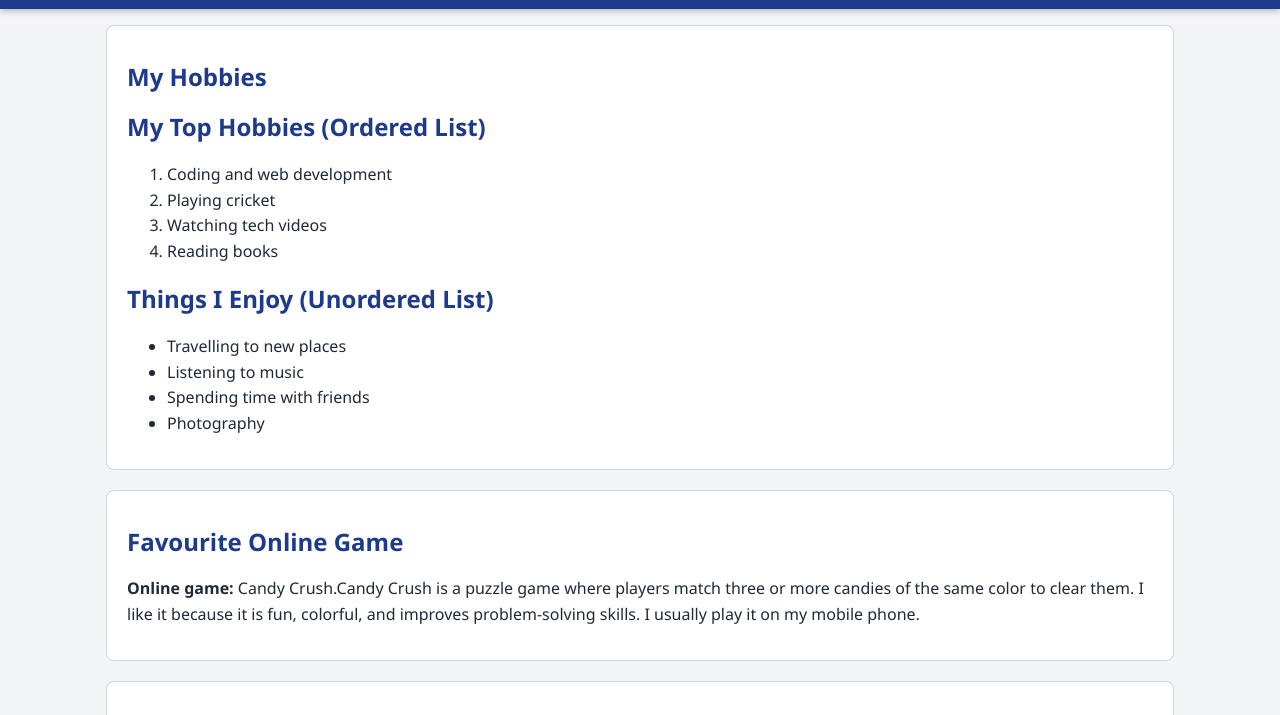
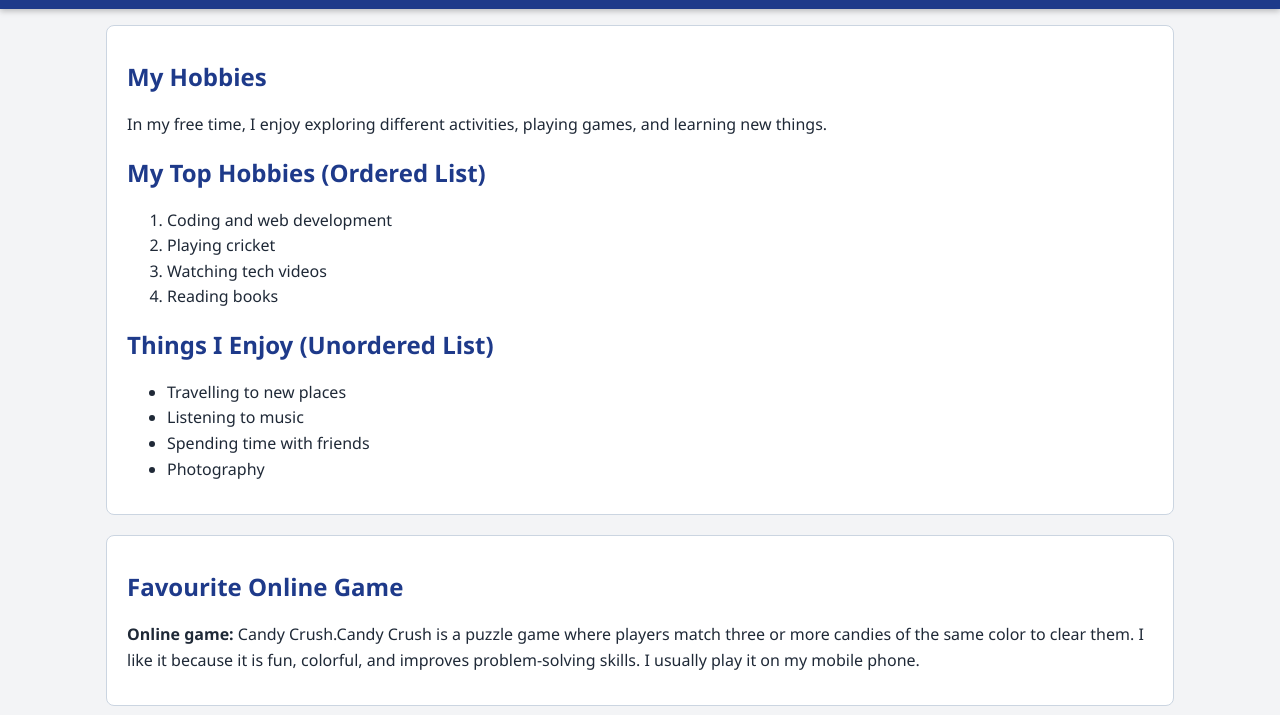
Before and after one commit to Umama25/web_assignment_portfolio, a plain HTML site: page hobbies.html in a window 1280 px wide. Shown: the part 53-768 px from the top of the page. Drawn offline with Linux system fonts and the light colour scheme; files that its build step writes are made by us from their sources.

Commit message:
Improve hobbies page description
Added a paragraph describing personal hobbies.

```diff
--- a/hobbies.html
+++ b/hobbies.html
@@ -27,6 +27,10 @@
   <main>
     <section>
       <h1>My Hobbies</h1>
+      <p>
+  In my free time, I enjoy exploring different activities,
+  playing games, and learning new things.
+</p>
       <h2>My Top Hobbies (Ordered List)</h2>
       <ol>
         <li>Coding and web development</li>
```
